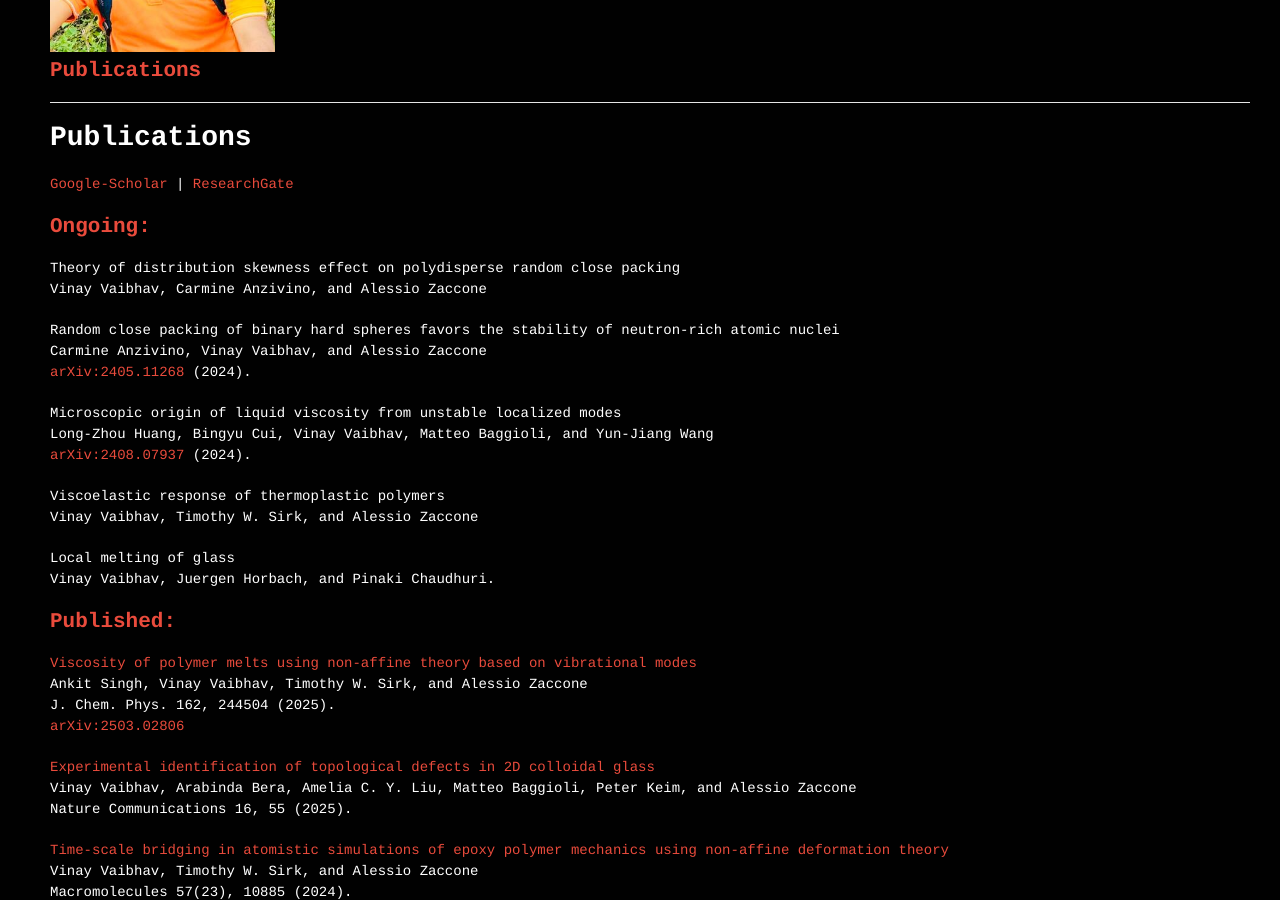
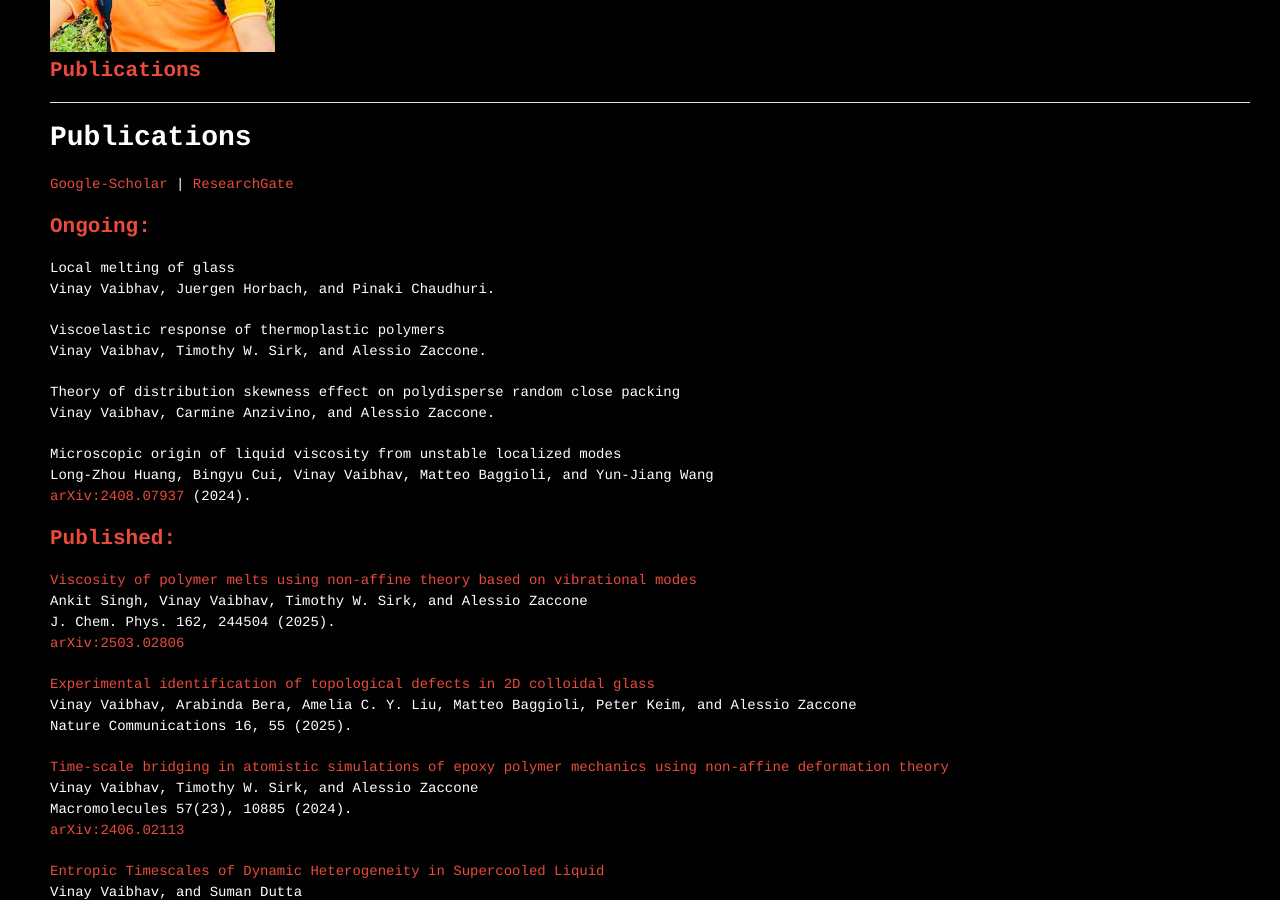
Before and after one commit to vinayphys/vinayphys.github.io, a Jekyll site: the page built from Publications.md, in a window 1280 px wide and 900 px high, scrolled down 332 px. Built offline with Jekyll 4.4.1, drawn with Linux system fonts in a browser that asks for light colours; our own code applies the rules of GitHub Pages for plain Markdown files; a script that is not in the unit is left out.

Commit message:
Update Publications.md

```diff
--- a/Publications.md
+++ b/Publications.md
@@ -7,22 +7,18 @@ title: Publications
 
 ## Ongoing:
 
+Local melting of glass
+Vinay Vaibhav, Juergen Horbach, and Pinaki Chaudhuri.
+
+Viscoelastic response of thermoplastic polymers
+Vinay Vaibhav, Timothy W. Sirk, and Alessio Zaccone.
+
 Theory of distribution skewness effect on polydisperse random close packing
-Vinay Vaibhav, Carmine Anzivino, and Alessio Zaccone
-
-Random close packing of binary hard spheres favors the stability of neutron-rich atomic nuclei
-Carmine Anzivino, Vinay Vaibhav, and Alessio Zaccone
-[arXiv:2405.11268](https://arxiv.org/abs/2405.11268) (2024).
+Vinay Vaibhav, Carmine Anzivino, and Alessio Zaccone.
 
 Microscopic origin of liquid viscosity from unstable localized modes
 Long-Zhou Huang, Bingyu Cui, Vinay Vaibhav, Matteo Baggioli, and Yun-Jiang Wang
 [arXiv:2408.07937](https://arxiv.org/abs/2408.07937) (2024).
-
-Viscoelastic response of thermoplastic polymers
-Vinay Vaibhav, Timothy W. Sirk, and Alessio Zaccone
-
-Local melting of glass
-Vinay Vaibhav, Juergen Horbach, and Pinaki Chaudhuri.
 
 ## Published:
 
```
